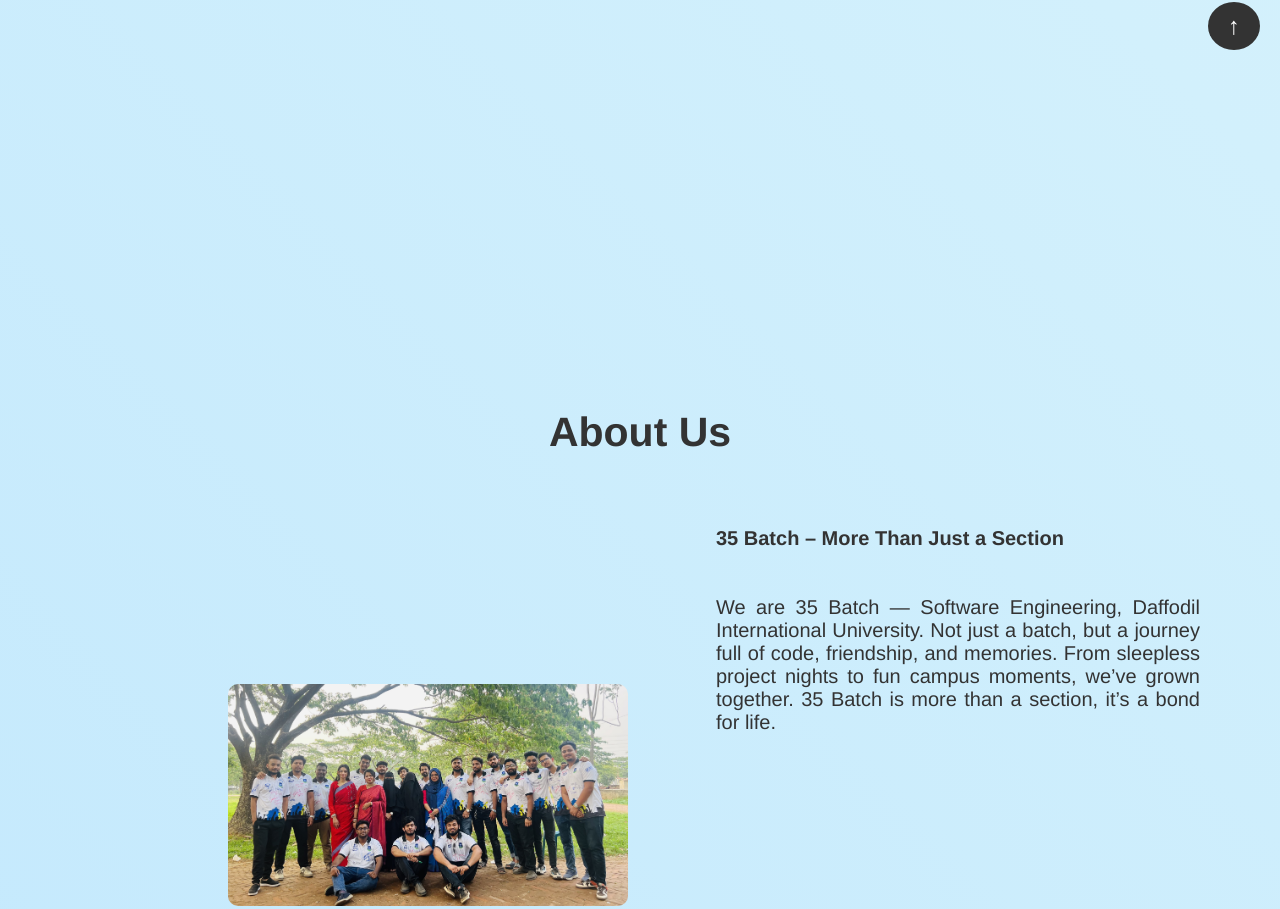
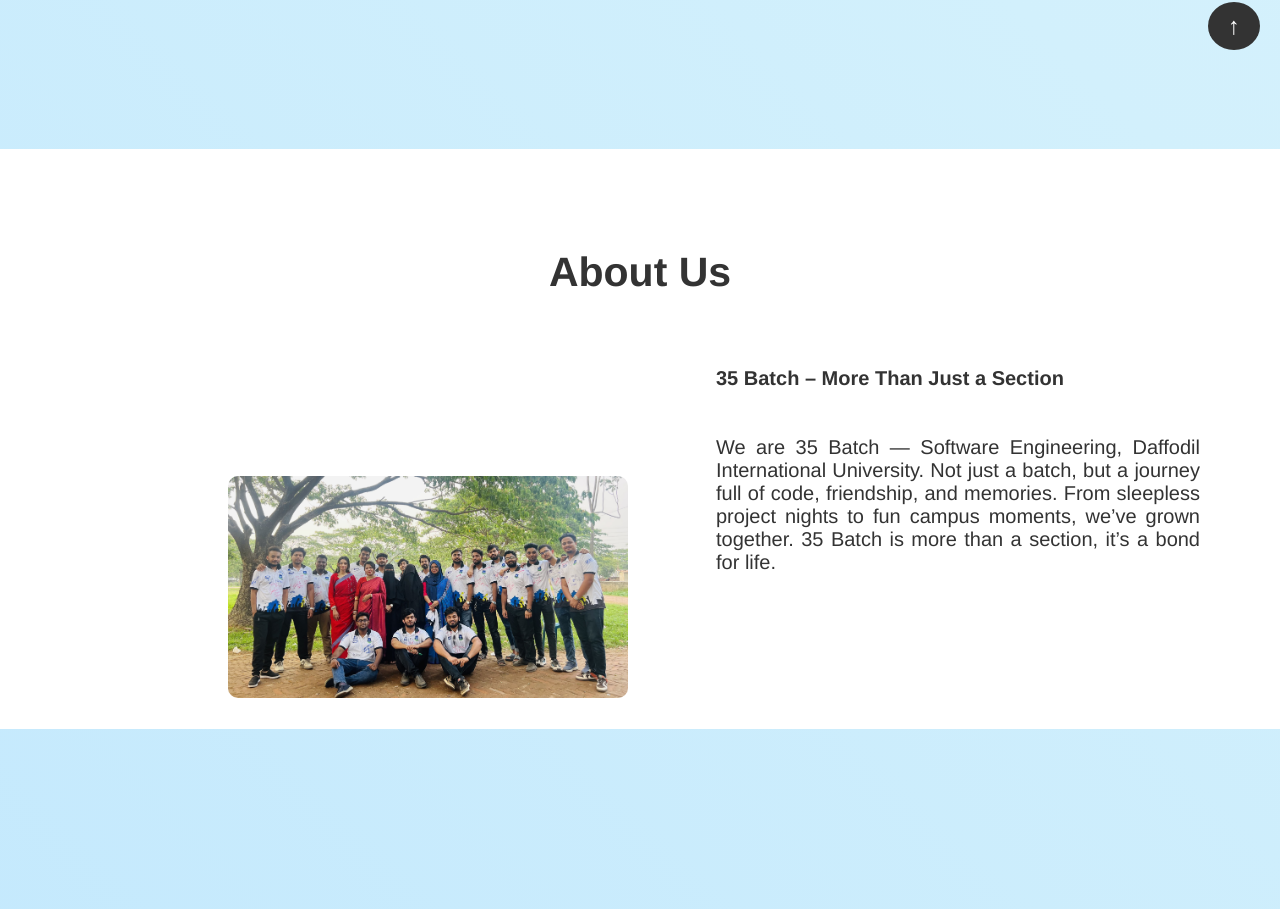
Before and after one commit to ankon35/Rag-day-35batch, a plain HTML site: page index.html in a window 1280 px wide. Shown: the part 730-1639 px from the top of the page. Drawn offline with Linux system fonts and the light colour scheme.

Commit message:
size adjust

```diff
--- a/scripts.js
+++ b/scripts.js
@@ -22,7 +22,7 @@ window.addEventListener('scroll', function () {
             page1Image.style.transform = 'translateX(0vw) translateY(106vh)'; // Adjust for mobile
         } else {
             // For desktop/tablet, apply normal transition
-            page1Image.style.transform = 'translateX(-40vw) translateY(126vh)';
+            page1Image.style.transform = 'translateX(-40vw) translateY(110vh)';
         }
         page2Image.style.transform = 'none'; // Reset position of image on Page 2
     } else {
--- a/styles.css
+++ b/styles.css
@@ -117,7 +117,7 @@ body {
     margin: 0 auto;
     padding: 20px;
     /* margin-top: 50px; */
-    height: 100vh;
+    height: 80vh;
 }
 
 .left-side,
@@ -191,8 +191,9 @@ body {
 /* Page 2 Layout */
 .page2-container {
     padding-top: 100px;
-    height: auto;
+    height: 60vh;
     margin-top: 100px;
+    background-color: white;
 }
 
 .page2-container .container {
```
